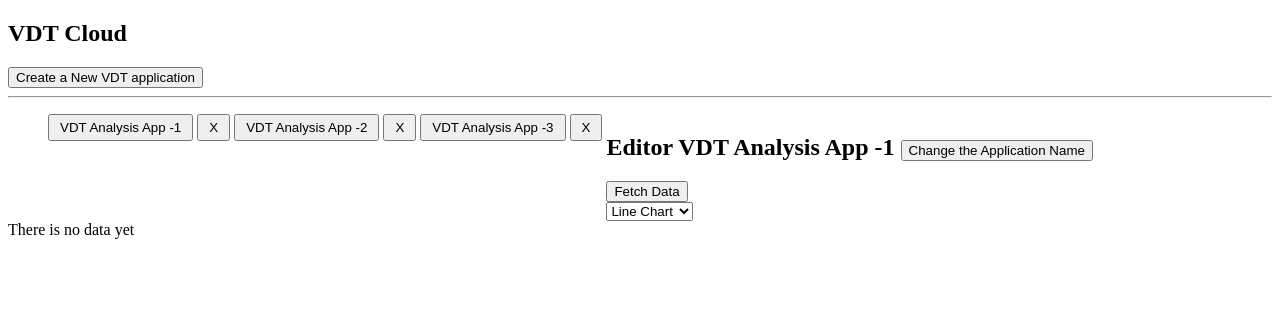
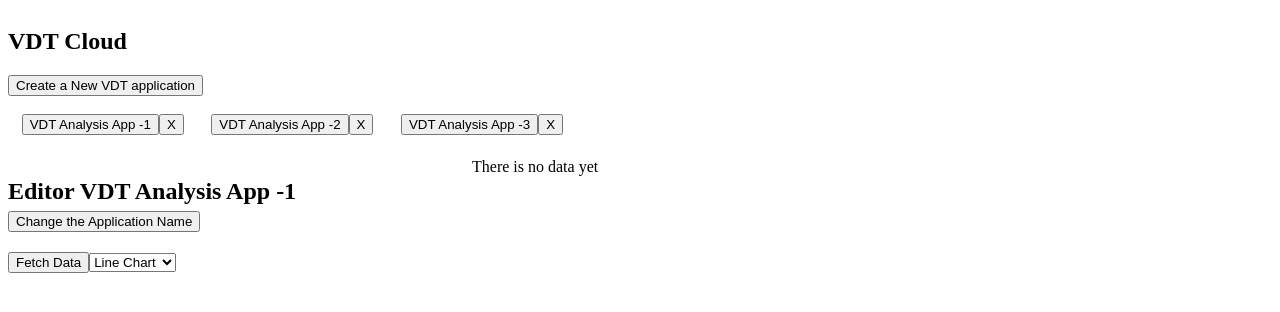
Before and after one commit to DharanBro/reduxeditor, a React app: page / in a window 1280 px wide. Both pictures are taken after a click on the button "VDT Analysis App -1". Built offline with nearby package versions, Linux system fonts and the light colour scheme.

Commit message:
Fix Delete and try a modest grid layout

```diff
--- a/public/index.html
+++ b/public/index.html
@@ -7,15 +7,25 @@
   <title>Redux VDT Cloud</title>
 </head>
 <style type="text/css">
-  .editor {
+  .editor-container {
     display: grid;
-    grid-template-columns: 100px auto 50px 40px;
-    grid-template-rows: auto;
-    grid-template-areas: "header header header header header"
+    grid-template-columns: 50px auto 800px;
+    grid-template-rows: 100px 50px auto;
+    grid-template-areas: "header header header" "app-menu app-menu app-menu" "editor editor preview"
   }
 
-  .editor-title {
+
+
+  .header {
     grid-area: header;
+  }
+
+  .app-menu {
+    grid-area: app-menu;
+  }
+
+  .editor {
+    grid-area: editor;
   }
 
   .hidden {
@@ -23,26 +33,16 @@
   }
 
   .tabs {
-    list-style: none;
+    display: grid;
+    grid-template-columns: repeat(5, 0.15fr);
   }
 
-  .tabs li {
-    display: inline;
-  }
-
-  .tabs li button {
-    float: left;
-    display: block;
-    padding: 4px 10px;
-    margin-left: -1px;
-    position: relative;
-    left: 1px;
-    text-decoration: none;
-    margin-right: 5px;
-  }
-
-  .tabs li button:hover {
-    background: #ccc;
+  .tab-item {
+    overflow: hidden;
+    text-overflow: ellipsis;
+    white-space: nowrap;
+    text-align: center;
+    padding: 6px;
   }
 </style>
 
--- a/src/actions/index.js
+++ b/src/actions/index.js
@@ -1,6 +1,7 @@
-
+import {getVisibleApps} from '../reducers'
+import initialState from '../api/initialapp-data.json'
 export {fetchDataFromGoogle} from './data'
-let appId = 4; // Hardcoded for now..
+let appId = getVisibleApps(initialState).length+1; // Hardcoded for now..
 
 export const changeApplicationName = (id,text) => ({
     type: 'CHANGE_APP_NAME',
--- a/src/api/mock.js
+++ b/src/api/mock.js
@@ -6,5 +6,5 @@ import _chartdata from './chartdata.json'
 const TIMEOUT = 500
 
 export default {
-  getChartData: (cb, id, timeout) => setTimeout(() => cb(_chartdata[id]), timeout || TIMEOUT)
+    getChartData: (cb, id, timeout) => setTimeout(() => cb(_chartdata[id]), timeout || TIMEOUT)
 }
--- a/src/containers/App.js
+++ b/src/containers/App.js
@@ -1,37 +1,46 @@
 import React from 'react'
 import { connect } from 'react-redux'
-import {createNewApplication,toggleApplicationState,deleteApplication} from '../actions'
+import { createNewApplication, toggleApplicationState, deleteApplication } from '../actions'
 import PreviewContainer from './PreviewContainer'
 import Editor from './Editor'
 
 
-const App = ({applicationIds,createNewApplication,applications,toggleApplicationState,deleteApplication}) => (
-  <div>
-    <h2>VDT Cloud</h2>
-    <button onClick={()=> createNewApplication()}>Create a New VDT application</button>
-    <hr/>
-    <ul className="tabs">
-    {applicationIds.map(applicationId=>(
-        <li key={applicationId}>
-         <button  onClick={()=> toggleApplicationState(applicationId)}>{applications[applicationId].name}</button>
-         <button  onClick={()=> deleteApplication(applicationId)}>X</button>
-        </li>
-    ))}
-    </ul>
-    {applicationIds.map(applicationId=>(
-        <div key={applicationId} className="app-container">
-         {applications[applicationId].isActive?<Editor applicationId={applicationId}/>:null }
-         <div className={!applications[applicationId].isActive ? 'hidden' : ''}>
-             <PreviewContainer application={applicationId} />
-         </div>
+const App = ({ applicationIds, createNewApplication, applications, toggleApplicationState, deleteApplication }) => (
+    <div className="editor-container">
+        <div className="header">
+            <h2>VDT Cloud</h2>
+            <button onClick={() => createNewApplication()}>Create a New VDT application</button>
         </div>
-    ))}
-  </div>
+        <div className="app-menu">
+            <div className="tabs">
+                {applicationIds.map(applicationId => (
+                    <div key={applicationId} className="tab-item">
+                        <button onClick={() => toggleApplicationState(applicationId)}>{applications[applicationId].name}</button>
+                        <button onClick={() => deleteApplication(applicationId)}>X</button>
+                    </div>
+                ))}
+            </div>
+        </div>
+        <div className="editor">
+            {applicationIds.map(applicationId => (
+                <div key={applicationId}>
+                  {applications[applicationId].isActive ? <Editor applicationId={applicationId} /> : null}
+                </div>
+            ))}
+        </div>
+        <div className="preview">
+            {applicationIds.map(applicationId => (
+                    <div key={applicationId} className={!applications[applicationId].isActive ? 'hidden' : ''}>
+                        <PreviewContainer application={applicationId} />
+                    </div>
+            ))}
+        </div>
+    </div>
 )
 
 const mapStateToProps = (state) => ({
     applicationIds: state.visibleIds,
-    applications : state.byIds
+    applications: state.byIds
 })
 
 const mapDispatchToProps = {
--- a/src/reducers/index.js
+++ b/src/reducers/index.js
@@ -1,10 +1,20 @@
 import { combineReducers } from 'redux'
 import initialState from '../api/initialapp-data.json'
 
-const visibleIds = (state = [1, 2, 3], action) => {
+export const getVisibleApps = (state) => {
+    return Object.keys(state);
+}
+
+const visibleIds = (state = getVisibleApps(initialState), action) => {
     switch (action.type) {
         case 'CREATE_NEW_APP':
             return [...state, action.id]
+        case 'DELETE_APP':
+            let index = state.indexOf(action.id)
+            return [
+                ...state.slice(0, index),
+                ...state.slice(index+ 1)
+            ]
         default:
             return state;
     }
@@ -38,9 +48,16 @@ const byIds = (state = initialState, action) => {
                 }
             }
             return state;
+        case 'DELETE_APP':
+            if (id) {
+                let updatedState = Object.assign({}, state);
+                delete updatedState[id];
+                return updatedState;
+            }
+            return state;
         case 'TOGGLE_APP_STATE':
-            let updatedState = Object.assign({},state);
-            Object.keys(updatedState).forEach(key=>{
+            let updatedState = Object.assign({}, state);
+            Object.keys(updatedState).forEach(key => {
                 updatedState[key].isActive = false
             });
             if (id) {
```
